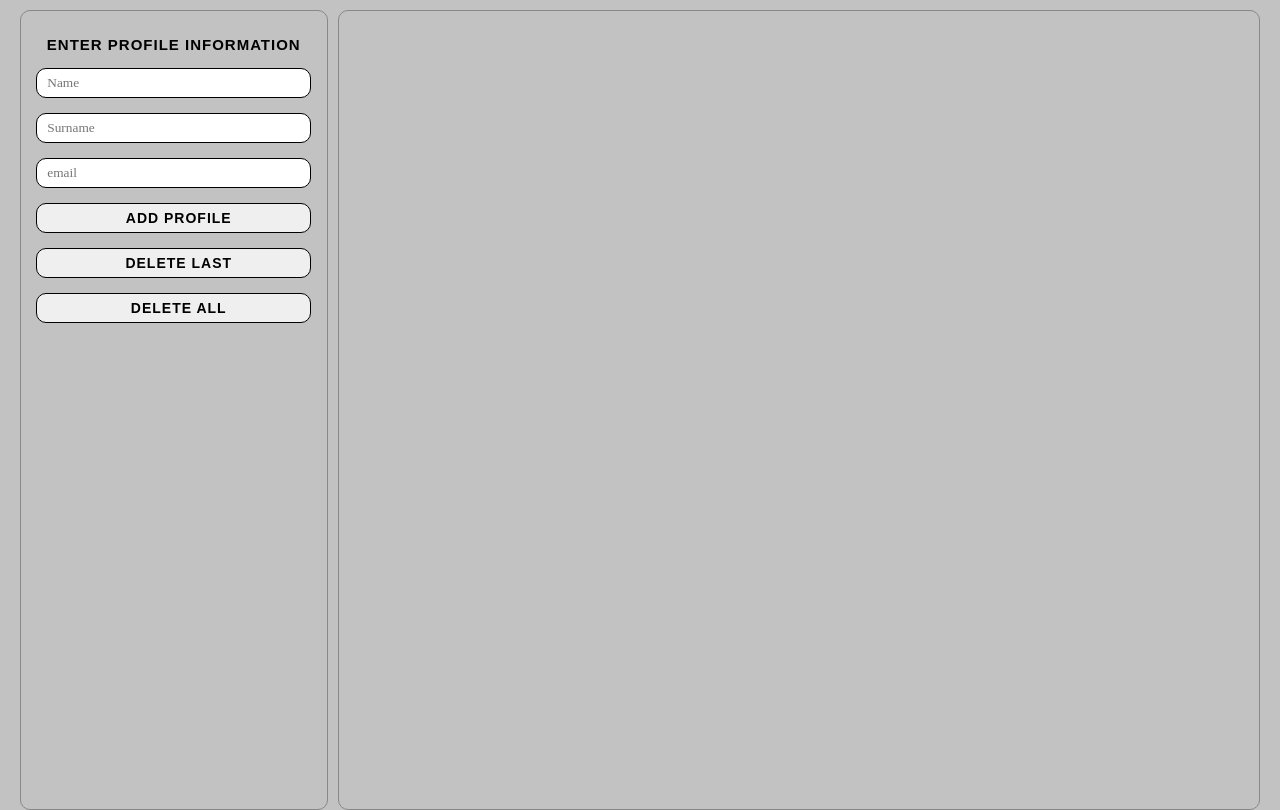
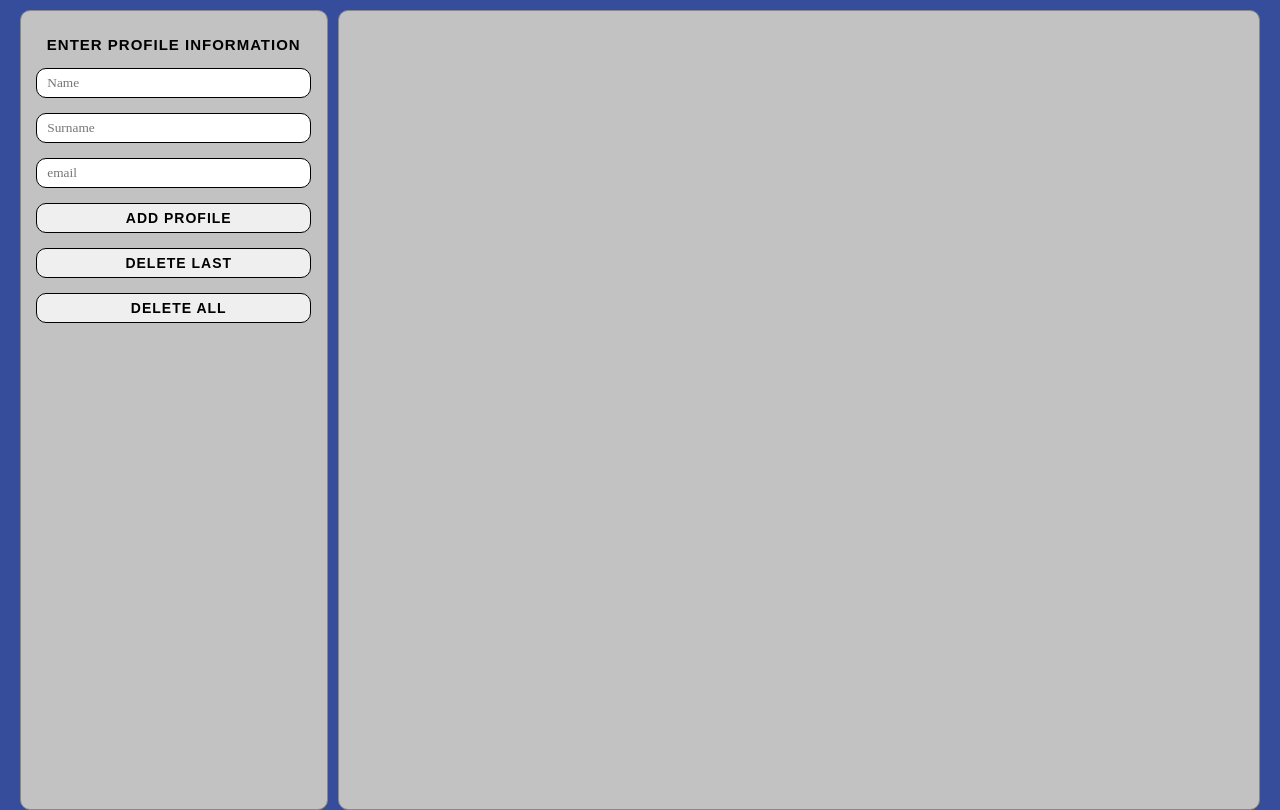
Before and after one commit to Efess86/profile-cards, a plain HTML site: page index.html in a window 1280 px wide. Drawn offline with Linux system fonts and the light colour scheme.

Commit message:
Css change
• Changed some css styles, colors

```diff
--- a/css/style.css
+++ b/css/style.css
@@ -1,5 +1,5 @@
 body {
-	background-color: rgb(194, 194, 194);
+	background-color: rgb(54, 77, 155);
 }
 
 .wrapper {
@@ -10,6 +10,10 @@ body {
 	gap: 10px;
 }
 
+.form,
+.result {
+	background-color: rgb(194, 194, 194);
+}
 
 
 /* ================== FORM ========================== */
```
